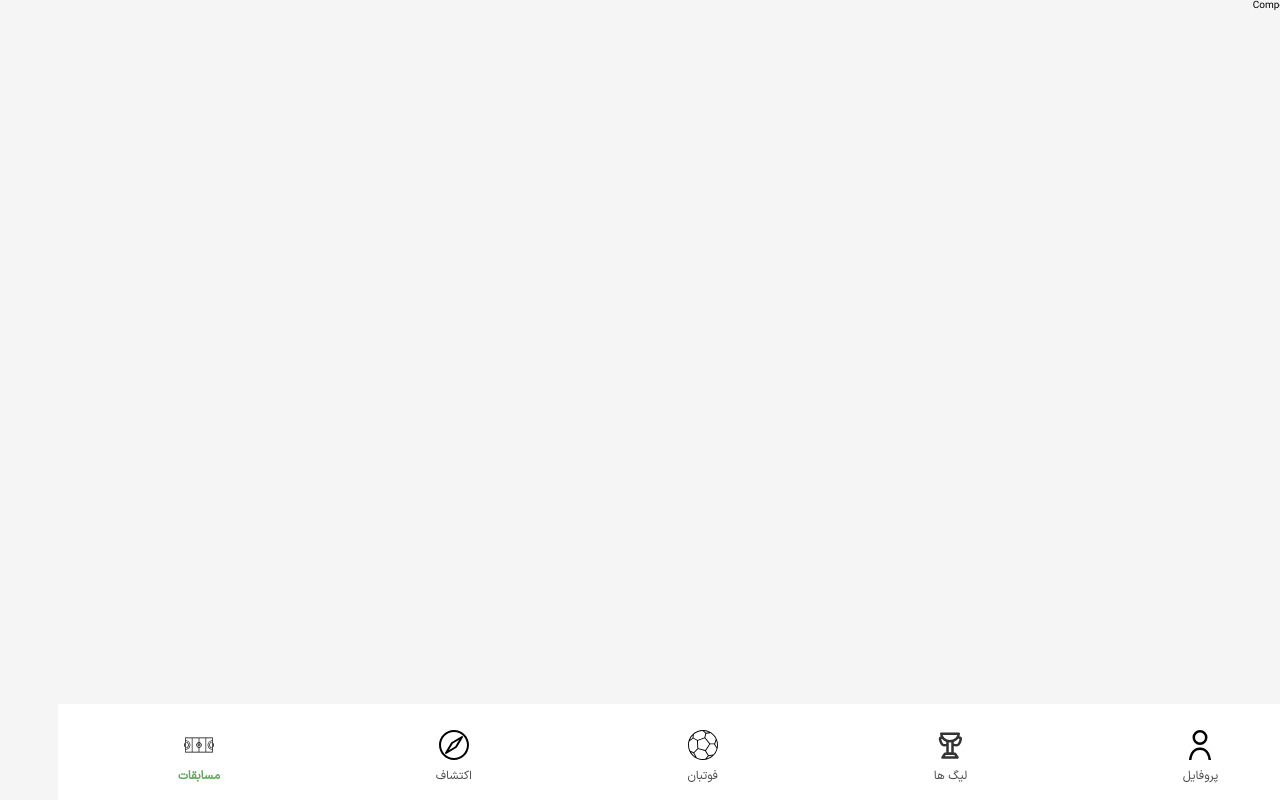
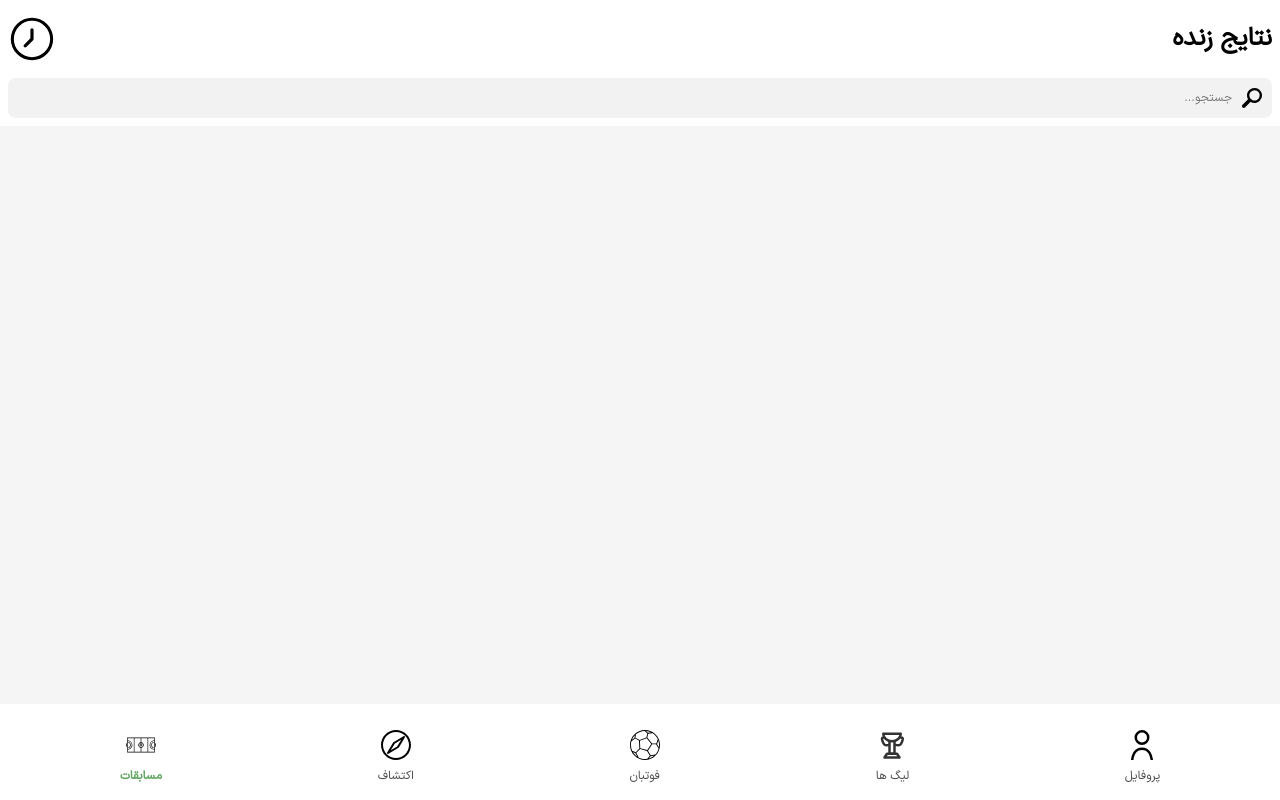
Before and after one commit to nilva-challenge/React-Footballli, a React (Vite) app: page /competitions/2023-05-19 in a window 1280 px wide. Built offline with nearby package versions, Linux system fonts and the light colour scheme.

Commit message:
create imageLoader and SearchBox component

```diff
--- a/src/assets/styles/components.scss
+++ b/src/assets/styles/components.scss
@@ -1 +1,3 @@
-@import './components/Menu.scss';
+@import "./components/Menu.scss";
+@import "./components/Competitions.scss";
+@import "./components/SearchBox.scss";
--- /dev/null
+++ b/src/assets/styles/components/Competitions.scss
@@ -0,0 +1,23 @@
+.competitions {
+  background-color: #fff;
+  padding: 8px;
+  display: flex;
+  flex-direction: column;
+  gap: 8px;
+
+  .title {
+    display: flex;
+    align-items: center;
+    justify-content: space-between;
+
+    h1 {
+      font-size: 2.5rem;
+    }
+  }
+
+  .clock-icon {
+    width: 48px;
+    height: 48px;
+    transform: rotate(225deg);
+  }
+}
--- /dev/null
+++ b/src/assets/styles/components/SearchBox.scss
@@ -0,0 +1,25 @@
+.search-box {
+  width: 100%;
+  position: relative;
+  display: inline-block;
+
+  input {
+    width: 100%;
+    height: 40px;
+    border: none;
+    background-color: #f2f2f2;
+    padding: 0 40px;
+    font-size: 1.2rem;
+    border-radius: 8px;
+    outline: none;
+  }
+
+  .icon {
+    position: absolute;
+    right: 0;
+    top: 10px;
+    right: 10px;
+    width: 20px;
+    height: 20px;
+  }
+}
--- a/src/assets/styles/globalstyle.scss
+++ b/src/assets/styles/globalstyle.scss
@@ -16,6 +16,7 @@ html {
 body {
   background-color: #f5f5f5;
   min-height: 100vh;
+  overflow: hidden;
 }
 
 figure {
--- /dev/null
+++ b/src/commonComponents/ImageLoader.tsx
@@ -0,0 +1,21 @@
+import { FC, memo } from "react";
+
+interface ImageLoaderInterface {
+  src: string;
+  figureClassName?: string;
+  imgClassName?: string;
+}
+
+const ImageLoader: FC<ImageLoaderInterface> = ({
+  src,
+  figureClassName,
+  imgClassName,
+}) => {
+  return (
+    <figure className={`${figureClassName ?? ""}`}>
+      <img className={`${imgClassName ?? ""}`} src={src} alt={src} />
+    </figure>
+  );
+};
+
+export default memo(ImageLoader);
--- /dev/null
+++ b/src/commonComponents/SearchBox.tsx
@@ -0,0 +1,50 @@
+import { FC, memo, useId } from "react";
+import ImageLoader from "./ImageLoader";
+
+interface SearchBoxProps {
+  onChange: (item: string) => void;
+  type?: string;
+  placeholder?: string;
+  description?: string;
+  disabled?: boolean;
+  value?: any;
+  parentClassName?: string;
+  inputClassName?: string;
+  defaultValue?: string;
+  icon?: string;
+}
+
+const SearchBox: FC<SearchBoxProps> = ({
+  onChange,
+  type = "text",
+  disabled,
+  value,
+  parentClassName,
+  inputClassName,
+  defaultValue,
+  placeholder = "جستجو...",
+  icon = "/public/svg/search.svg",
+}) => {
+  const id = useId();
+  return (
+    <>
+      <div className={`search-box ${parentClassName ?? ""}`}>
+        <input
+          className={`${inputClassName ?? ""}`}
+          type={type}
+          id={id}
+          placeholder={placeholder}
+          onChange={(e) => onChange(e.target.value)}
+          disabled={disabled}
+          value={value}
+          defaultValue={defaultValue}
+        />
+        <label htmlFor={id}>
+          <ImageLoader figureClassName="icon" src={icon} />
+        </label>
+      </div>
+    </>
+  );
+};
+
+export default memo(SearchBox);
--- a/src/components/menu/Menu.tsx
+++ b/src/components/menu/Menu.tsx
@@ -1,6 +1,8 @@
 import { FC, memo } from "react";
 import { MenuItem } from "models/menu/menuItem";
 import { useNavigate, useLocation } from "react-router-dom";
+import { getFullDate } from "../../utils/helpers";
+import ImageLoader from "../../commonComponents/ImageLoader";
 
 interface MenuInterface {
   items: MenuItem[];
@@ -10,9 +12,9 @@ const Menu: FC<MenuInterface> = ({ items }) => {
   const navigate = useNavigate();
   const location = useLocation();
   const handleRedirect = (path: string) => {
-    navigate(path);
+    navigate(path === "/competitions" ? `${path}/${getFullDate()}` : path);
   };
-console.log(location)
+
   return (
     <div className="menu">
       {items.map((item) => (
@@ -21,12 +23,13 @@ console.log(location)
           className="menu-items"
           onClick={() => handleRedirect(item.path)}
         >
-          <figure className="figure-icon">
-            <img src={`/public/svg/${item.icon}.svg`} alt={item.icon} />
-          </figure>
+          <ImageLoader
+            figureClassName="figure-icon"
+            src={`/public/svg/${item.icon}.svg`}
+          />
           <span
             className={`menu-title ${
-               location.pathname.includes(item.path) ? "active-menu-tab" : ""
+              location.pathname.includes(item.path) ? "active-menu-tab" : ""
             }`}
           >
             {item.tabTitle}
--- a/src/layout/menu/MenuLayout.tsx
+++ b/src/layout/menu/MenuLayout.tsx
@@ -1,4 +1,4 @@
-import { FC, ReactNode, useMemo } from "react";
+import { FC, ReactNode, useMemo, memo } from "react";
 import Menu from "../../components/menu/Menu";
 import menuItem from "../../data/error-map.json";
 import { MenuItem } from "models/menu/menuItem";
@@ -19,4 +19,4 @@ const MenuLayout: FC<MenulayoutInterface> = ({ children }) => {
   );
 };
 
-export default MenuLayout;
+export default memo(MenuLayout);
--- a/src/pages/compettions/Compettions.tsx
+++ b/src/pages/compettions/Compettions.tsx
@@ -1,5 +1,17 @@
-const Competitions = () => {
-  return <div> Competitions Page</div>;
+import { FC } from "react";
+import ImageLoader from "../../commonComponents/ImageLoader";
+import SearchBox from "../../commonComponents/SearchBox";
+
+const Competitions: FC = () => {
+  return (
+    <div className="competitions">
+      <div className="title">
+        <h1>نتایج زنده</h1>
+        <ImageLoader figureClassName="clock-icon" src="/public/svg/clock.svg" />
+      </div>
+      <SearchBox onChange={(value) => console.log(value)} />
+    </div>
+  );
 };
 
 export { Competitions };
--- a/src/pages/home/Home.tsx
+++ b/src/pages/home/Home.tsx
@@ -1,10 +1,11 @@
 import { useEffect } from "react";
 import { useNavigate } from "react-router";
+import { getFullDate } from "../../utils/helpers";
 
 const Home = () => {
   const navigate = useNavigate();
   useEffect(() => {
-    navigate("/competitions");
+    navigate(`/competitions/${getFullDate()}`);
   }, []);
   return <div> Home Page</div>;
 };
--- /dev/null
+++ b/src/utils/helpers.ts
@@ -0,0 +1,2 @@
+export const getFullDate = (date: Date = new Date()): string =>
+  date.toISOString().replace("-", "/").split("T")[0].replace("/", "-");
```
Also changed, not shown: public/svg/clock.svg (added), public/svg/search.svg (added).
